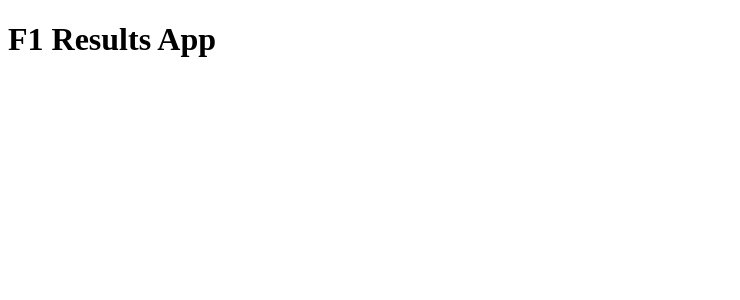
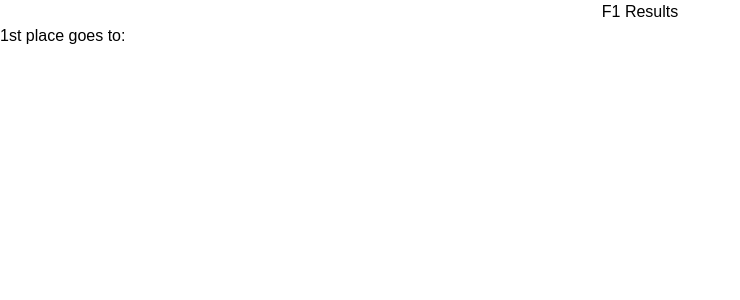
Before and after one commit to ABaker14791/f1-results-app, a React (Create React App) app: page / in a window 1280 px wide. Shown: the top 300 px of the page, without its empty margins (0-740 px from the left). Built offline with nearby package versions, Linux system fonts and the light colour scheme; no server answers.

Commit message:
tailwind added

```diff
--- a/package.json
+++ b/package.json
@@ -6,6 +6,7 @@
     "@testing-library/jest-dom": "^5.16.4",
     "@testing-library/react": "^13.3.0",
     "@testing-library/user-event": "^13.5.0",
+    "axios": "^0.27.2",
     "react": "^18.2.0",
     "react-dom": "^18.2.0",
     "react-scripts": "5.0.1",
@@ -34,5 +35,10 @@
       "last 1 firefox version",
       "last 1 safari version"
     ]
+  },
+  "devDependencies": {
+    "autoprefixer": "^10.4.8",
+    "postcss": "^8.4.14",
+    "tailwindcss": "^3.1.7"
   }
 }
--- /dev/null
+++ b/postcss.config.js
@@ -0,0 +1,6 @@
+module.exports = {
+  plugins: {
+    tailwindcss: {},
+    autoprefixer: {},
+  },
+}
--- a/src/App.js
+++ b/src/App.js
@@ -1,20 +1,46 @@
+import { useState, useEffect } from "react";
+import axios from "axios";
+import Header from "./components/Header";
+import "./index.css";
+
 function App() {
-  fetch("http://ergast.com/api/f1/current/last/results.json", {
-    method: "GET",
-  })
-    .then((res) => {
-      return res.json();
-    })
-    .then((data) => {
-      console.log(data.MRData.RaceTable.Races[0].Results[0].Driver.driverId);
-    });
+  const [driver, setDriver] = useState("");
+  // const [driver, setDriver] = useState("");
+
+  useEffect(() => {
+    axios
+      .get("http://ergast.com/api/f1/current/last/results.json")
+      .then((res) => {
+        setDriver(
+          res.data.MRData.RaceTable.Races[0].Results[0].Driver.givenName +
+            " " +
+            res.data.MRData.RaceTable.Races[0].Results[0].Driver.familyName
+        );
+        console.log(
+          res.data.MRData.RaceTable.Races[0].Results[0].Driver.givenName +
+            " " +
+            res.data.MRData.RaceTable.Races[0].Results[0].Driver.familyName
+        );
+      });
+  }, []);
+
+  // fetch("http://ergast.com/api/f1/current/last/results.json", {
+  //   method: "GET",
+  // })
+  //   .then((res) => {
+  //     return res.json();
+  //   })
+  //   .then((data) => {
+  //     // console.log(data.MRData.RaceTable.Races[0].Results[0].Driver.driverId);
+  //     console.log(data.MRData.RaceTable.Races[0]);
+  //   });
 
   // const driver =
 
   return (
-    <div>
-      <h1>F1 Results App</h1>
-      {/* <p>1st place goes to: {driver}</p> */}
+    <div className="container mx-auto">
+      <Header />
+      <p>1st place goes to: {driver}</p>
     </div>
   );
 }
--- /dev/null
+++ b/src/components/Header.jsx
@@ -0,0 +1,12 @@
+import React from "react";
+import "../index.css";
+
+const Header = () => {
+  return (
+    <div className="container mx-auto">
+      <h1 className="text-center">F1 Results</h1>
+    </div>
+  );
+};
+
+export default Header;
--- /dev/null
+++ b/src/index.css
@@ -0,0 +1,13 @@
+@tailwind base;
+@tailwind components;
+@tailwind utilities;
+
+* {
+  margin: 0;
+  padding: 0;
+  box-sizing: border-box;
+}
+
+body {
+  font-family: sans-serif;
+}
--- /dev/null
+++ b/tailwind.config.js
@@ -0,0 +1,8 @@
+/** @type {import('tailwindcss').Config} */
+module.exports = {
+  content: ["./src/**/*.{js,jsx,ts,tsx}"],
+  theme: {
+    extend: {},
+  },
+  plugins: [],
+};
```
Also changed, not shown: 1 other file (tests, documents, lock files or other folders).
